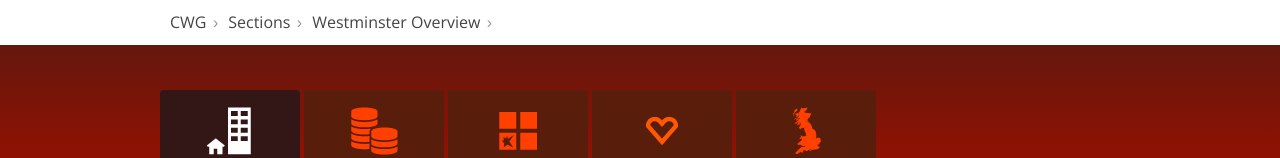
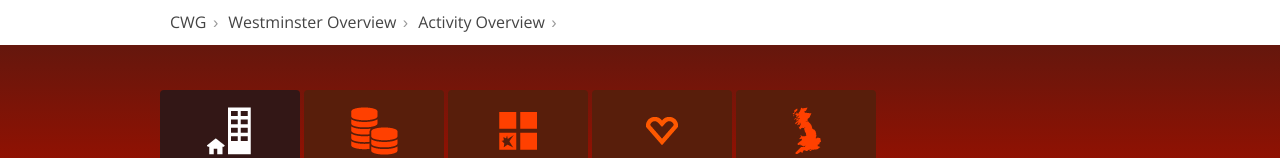
Before and after one commit to zawsx/s239soho, a plain HTML site: page index.htm in a window 1280 px wide. Shown: the top 158 px of the page. Drawn offline with nearby package versions, Linux system fonts and the light colour scheme; some packages are replaced by stand-ins of ours; no server answers.

Commit message:
sdgfsdgf

```diff
--- a/index.htm
+++ b/index.htm
@@ -15,8 +15,8 @@
 	<div class="row container" id="siteheader">
 		<div class="twelve column">
 			<ol><li><a href="#">CWG</a></li>
-				<li><a href="#">Sections</a></li>
-				<li><a href="#">Westminster Overview</a></li></ol></div></div>
+				<li><a href="#">Westminster Overview</a></li>
+				<li><a href="activity.htm" target="_blank">Activity Overview</a></li></ol></div></div>
     <div id="out-of-spec">Sorry, we don't support your browser. Some features may not function or display as we intended. <br/>
   Please upgrade to at least Internet Explorer 8 (preferably version 10) or the latest version of Chrome/Safari/Firefox.
 </div>
```
